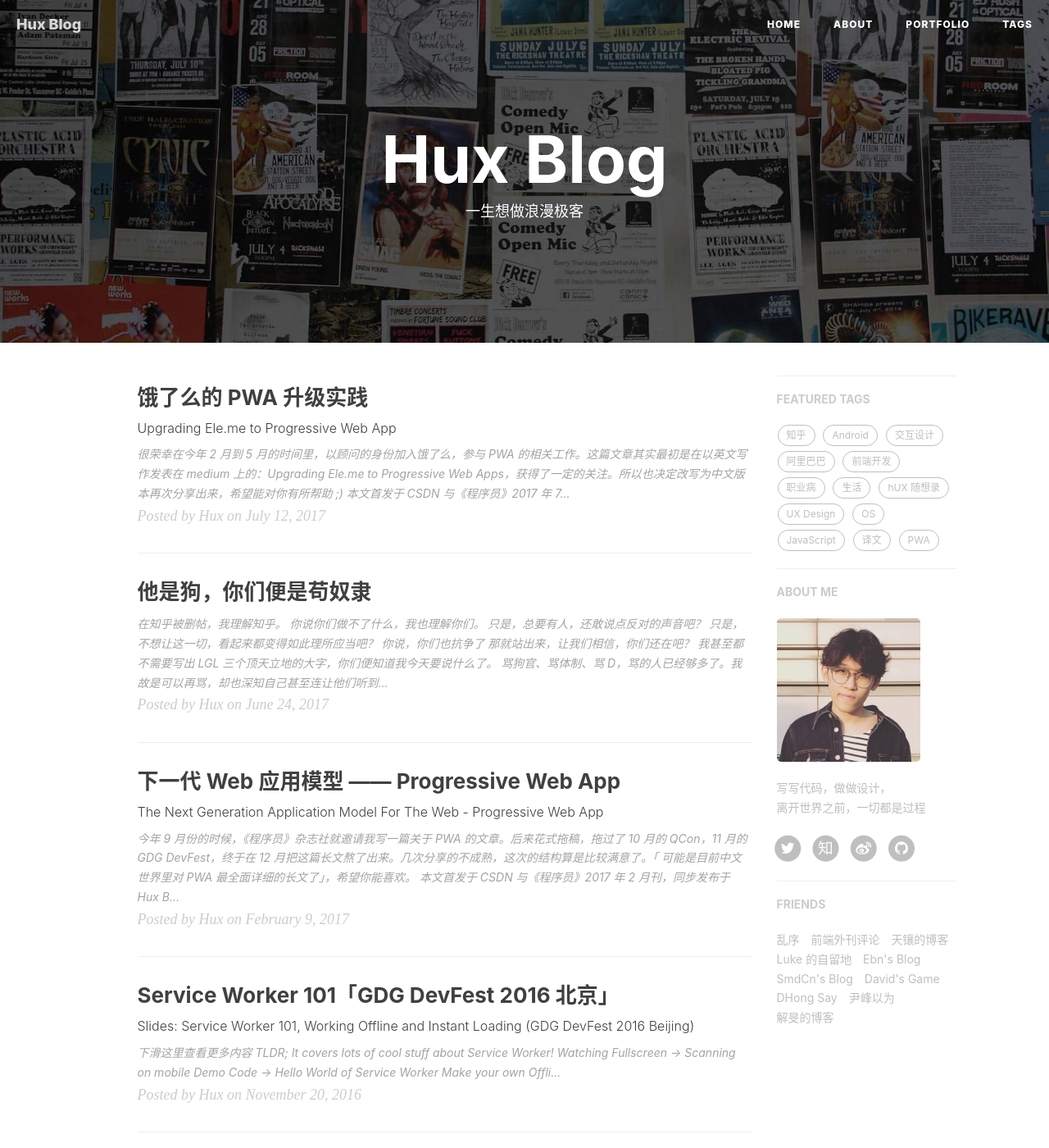
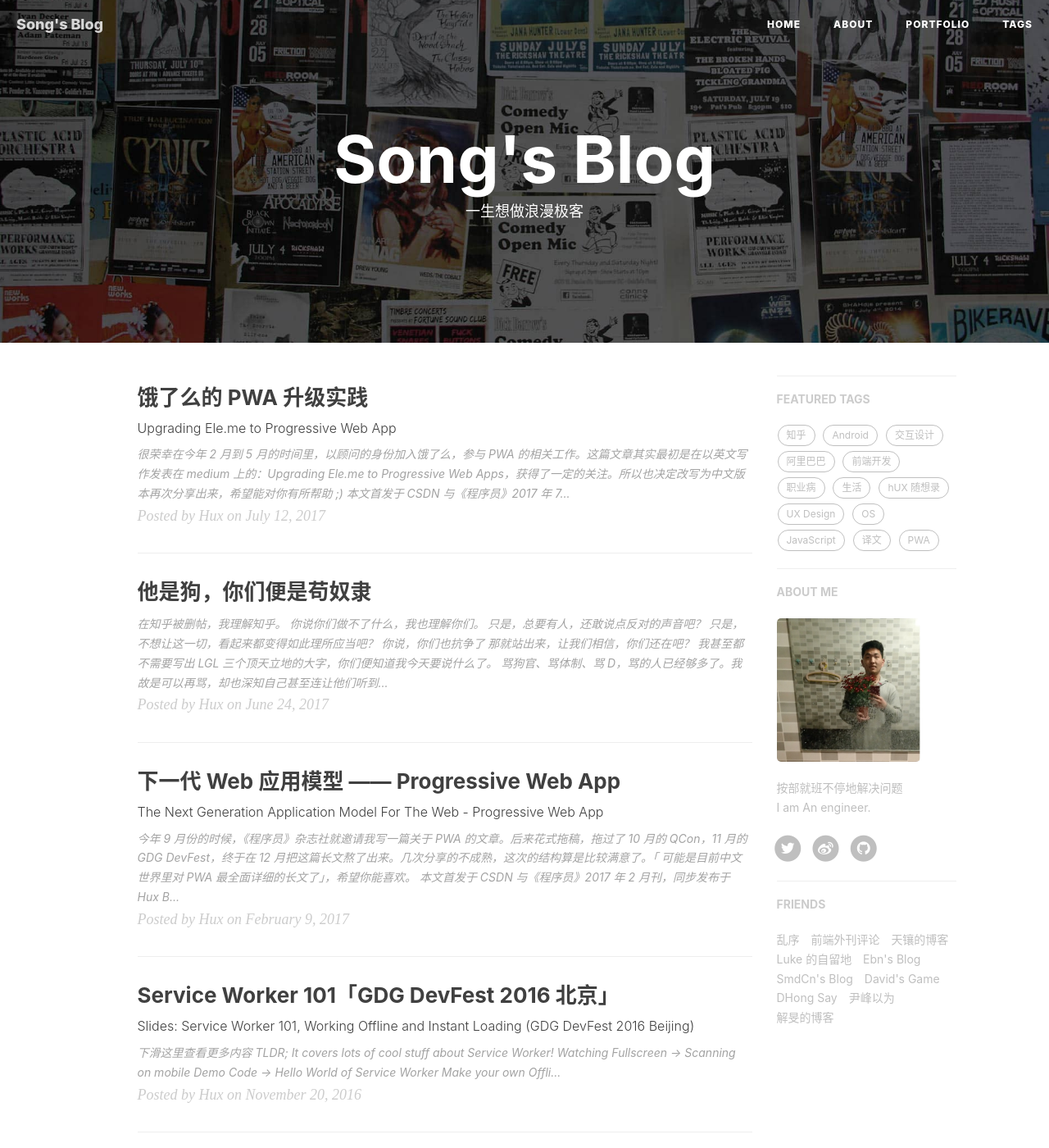
Before and after one commit to songlafk/songlafk.github.io, a Jekyll site: the page built from index.html, in a window 1280 px wide and 1400 px high. Shown: the whole window at 82% size. Built offline with Jekyll 4.4.1, drawn with Linux system fonts in a browser that asks for light colours; nearby versions of some CDN libraries; the list of posts is cut into pages by our own code; comment, search, counter and statistics services are not loaded; part of the change alters nothing that is shown; some of the changed text lies outside the part shown.

Commit message:
修改个人配置
更改个人照片，修改联系方式

```diff
--- a/_config.yml
+++ b/_config.yml
@@ -1,10 +1,10 @@
 # Site settings
-title: Hux Blog
-SEOTitle: 黄玄的博客 | Hux Blog
+title: Song's Blog
+SEOTitle: 宋 | songlafk-Blog
 header-img: img/home-bg.jpg
 email: huxpro@gmail.com
-description: "关于前端与设计、黑客与画家 | 黄玄，Web & Mobile Lover，Software Engineer，UX Designer | 这里是 @Hux黄玄 的个人博客，与你一起发现更大的世界。"
-keyword: "黄玄, Hux黄玄, Hux, 鬼栈, huxpro, @huxpro, 黄玄的博客, Hux Blog, 博客, 个人网站, 互联网, Web, JavaScript, 前端, 设计"
+description: "我的博客，我是小宋|songlafk"
+keyword: "控制系统，MCU，单片机，feedback，EE，模拟电路，stm32，arm，cortex-M"
 url: "https://huangxuan.me"              # your host, for absolute URL
 baseurl: ""                             # for example, '/blog' if your blog hosted on 'host/blog'
 
@@ -12,10 +12,10 @@ baseurl: ""                             # for example, '/blog' if your blog host
 
 # SNS settings
 RSS: false
-weibo_username:     huxpro
-zhihu_username:     huxpro
-github_username:    huxpro
-twitter_username:   huxpro
+weibo_username:     noname
+zhihu_username:     no
+github_username:    songlafk
+twitter_username:   songlafk
 #facebook_username:  huxpro
 # linkedin_username:  firstname-lastname-idxxxx
 
@@ -48,7 +48,7 @@ kramdown:
 
 
 # Disqus settings
-disqus_username: hux
+disqus_username: songlafk
 
 # Netease setttings
 netease_comment: false
@@ -67,8 +67,9 @@ ga_domain: huangxuan.me
 
 # Sidebar settings
 sidebar: true                           # whether or not using Sidebar.
-sidebar-about-description: "写写代码，做做设计，<br>离开世界之前，一切都是过程"
-sidebar-avatar: /img/avatar-hux.jpg      # use absolute URL, seeing it's used in both `/` and `/about/`
+sidebar-about-description: "按部就班不停地解决问题<br>I am An engineer.
+"
+sidebar-avatar: /img/avatar-song.jpg      # use absolute URL, seeing it's used in both `/` and `/about/`
 
 
 
```
Also changed, not shown: img/avatar-hux.jpg (deleted), img/avatar-song.jpg (added), img/favicon.ico.
